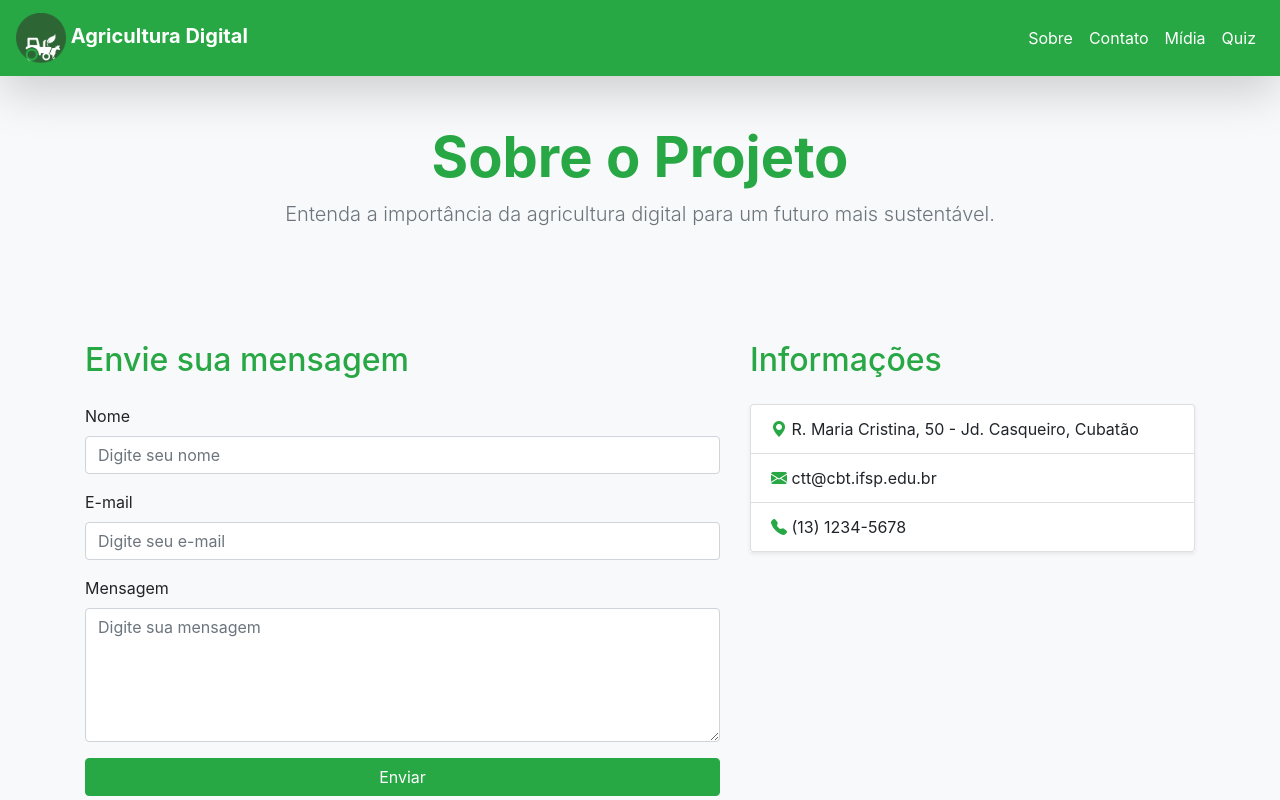
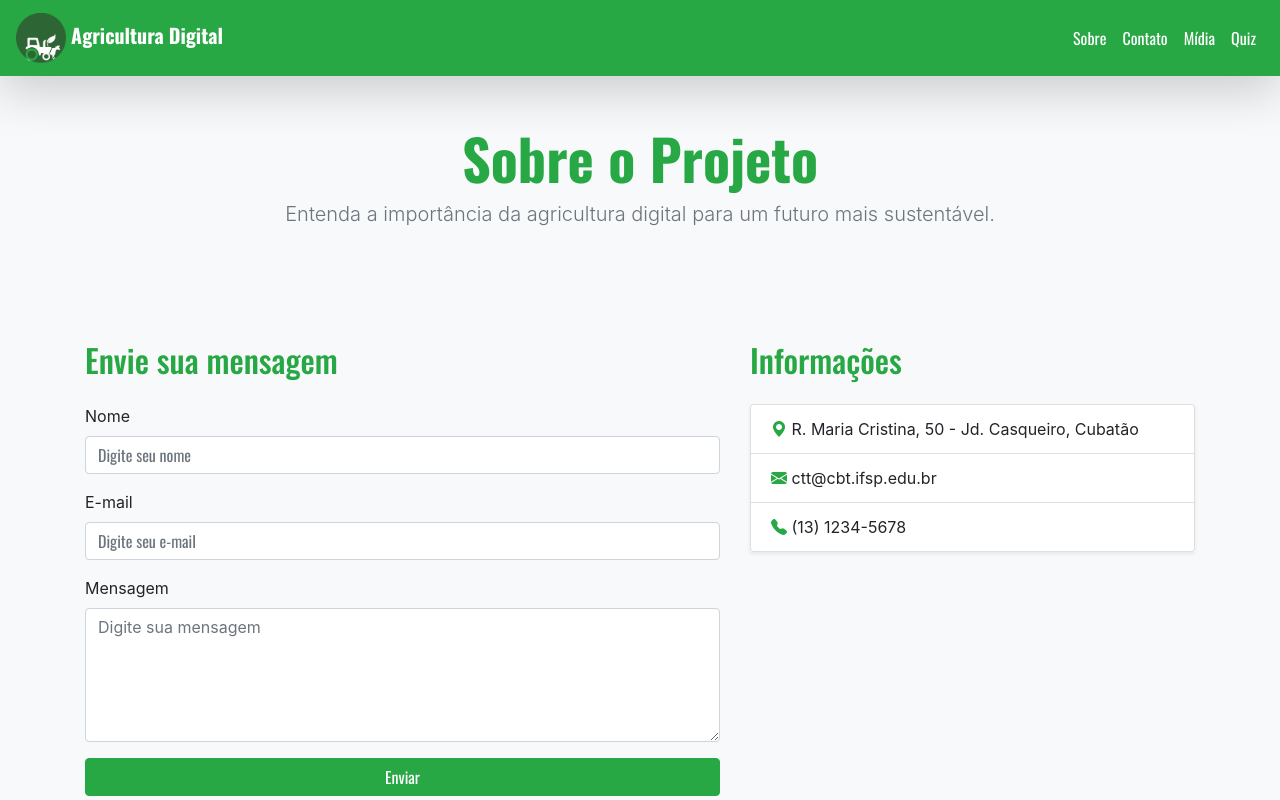
Before and after one commit to marc-dantas/agricultura-digital-sustentavel, a plain HTML site: page contato.html in a window 1280 px wide. Shown: the top 800 px of the page. Drawn offline with nearby package versions, Linux system fonts and the light colour scheme.

Commit message:
added custom font

```diff
--- a/contato.html
+++ b/contato.html
@@ -5,6 +5,7 @@
     <meta name="viewport" content="width=device-width, initial-scale=1.0">
     <link rel="stylesheet" href="https://cdn.jsdelivr.net/npm/bootstrap@4.3.1/dist/css/bootstrap.min.css" integrity="sha384-ggOyR0iXCbMQv3Xipma34MD+dH/1fQ784/j6cY/iJTQUOhcWr7x9JvoRxT2MZw1T" crossorigin="anonymous">
     <link rel="stylesheet" href="https://cdn.jsdelivr.net/npm/bootstrap-icons@1.11.0/font/bootstrap-icons.css">
+    <link rel="stylesheet" href="style.css">
     <title>Sobre - Agricultura Digital Sustentável</title>
 </head>
 <body class="bg-light">
--- /dev/null
+++ b/style.css
@@ -0,0 +1,5 @@
+@import url('https://fonts.googleapis.com/css2?family=Oswald:wght@200..700&display=swap');
+
+h1, h2, h3, h4, h5, h6, input, button, a, footer {
+    font-family: 'Oswald', sans-serif;
+}
```
Also changed, not shown: index.html (+1 -1 lines), midia.html (+1 -0 lines), quiz.html (+1 -0 lines), sobre.html (+1 -0 lines).
